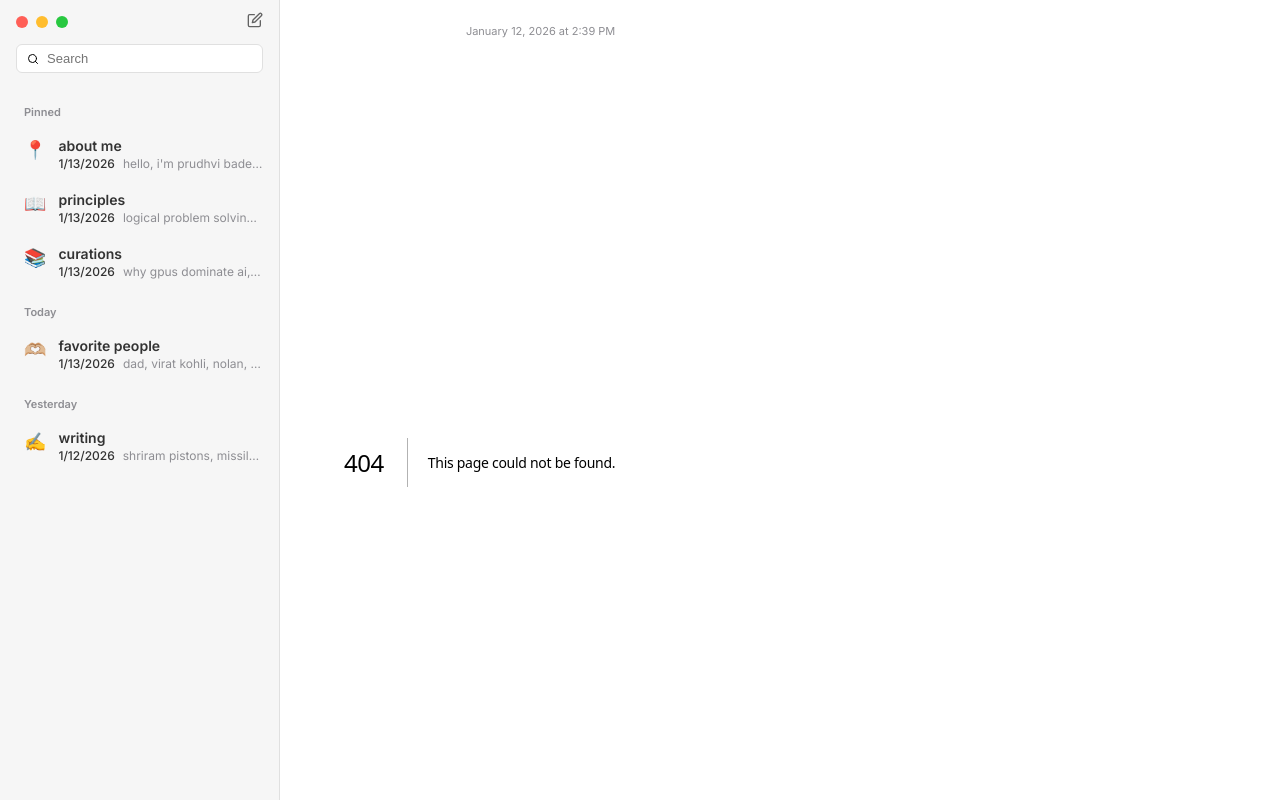
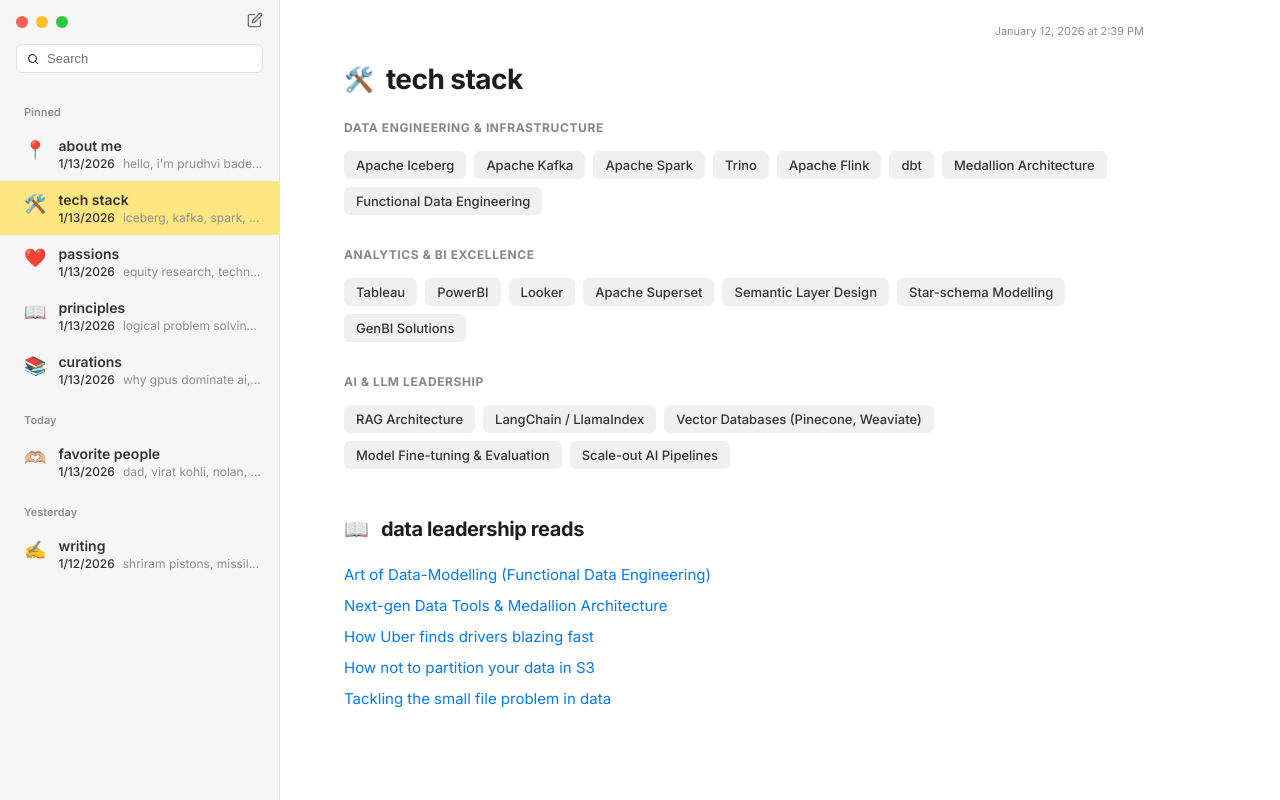
Before and after one commit to PrudhviBade/myprofile, a Next.js app: page /tech-stack in a window 1280 px wide. Before the commit this address had no page. Built offline with nearby package versions, Linux system fonts and the light colour scheme.

Commit message:
Feat: Add dedicated Tech Stack page with leadership skills and migrated data reads

```diff
--- /dev/null
+++ b/src/app/tech-stack/page.tsx
@@ -0,0 +1,84 @@
+'use client';
+
+export default function TechStack() {
+    const stacks = [
+        {
+            domain: "Data Engineering & Infrastructure",
+            techs: ["Apache Iceberg", "Apache Kafka", "Apache Spark", "Trino", "Apache Flink", "dbt", "Medallion Architecture", "Functional Data Engineering"]
+        },
+        {
+            domain: "Analytics & BI Excellence",
+            techs: ["Tableau", "PowerBI", "Looker", "Apache Superset", "Semantic Layer Design", "Star-schema Modelling", "GenBI Solutions"]
+        },
+        {
+            domain: "AI & LLM Leadership",
+            techs: ["RAG Architecture", "LangChain / LlamaIndex", "Vector Databases (Pinecone, Weaviate)", "Model Fine-tuning & Evaluation", "Scale-out AI Pipelines"]
+        }
+    ];
+
+    const dataReads = [
+        { label: "Art of Data-Modelling (Functional Data Engineering)", url: "https://maximebeauchemin.medium.com/functional-data-engineering-a-modern-paradigm-for-batch-data-processing-2327ec32c42a" },
+        { label: "Next-gen Data Tools & Medallion Architecture", url: "https://www.dataengineeringweekly.com/p/revisiting-medallion-architecture?open=false#%C2%A7tools-and-vendors-by-layer" },
+        { label: "How Uber finds drivers blazing fast", url: "https://newsletter.systemdesign.one/p/how-does-uber-find-nearby-drivers" },
+        { label: "How not to partition your data in S3", url: "https://luminousmen.substack.com/p/how-not-to-partition-data-in-s3-and?utm_campaign=post" },
+        { label: "Tackling the small file problem in data", url: "https://medium.com/henkel-data-and-analytics/tackling-the-small-files-problem-in-apache-spark-1f5837c8edca" }
+    ];
+
+    return (
+        <article>
+            <header style={{ marginBottom: '24px', display: 'flex', alignItems: 'center', gap: '12px' }}>
+                <span style={{ fontSize: '24px' }}>🛠️</span>
+                <h1 style={{ fontSize: '28px', fontWeight: 700 }}>tech stack</h1>
+            </header>
+
+            <section style={{ marginBottom: '48px' }}>
+                {stacks.map((stack, idx) => (
+                    <div key={idx} style={{ marginBottom: '32px' }}>
+                        <h3 style={{ fontSize: '12px', textTransform: 'uppercase', color: 'var(--text-secondary)', letterSpacing: '0.05em', marginBottom: '16px' }}>
+                            {stack.domain}
+                        </h3>
+                        <div style={{ display: 'flex', flexWrap: 'wrap', gap: '8px' }}>
+                            {stack.techs.map((tech, i) => (
+                                <span
+                                    key={i}
+                                    style={{
+                                        padding: '6px 12px',
+                                        backgroundColor: '#F0F0F0',
+                                        borderRadius: '6px',
+                                        fontSize: '13px',
+                                        color: '#333',
+                                        fontWeight: 500
+                                    }}
+                                >
+                                    {tech}
+                                </span>
+                            ))}
+                        </div>
+                    </div>
+                ))}
+            </section>
+
+            <header style={{ marginBottom: '24px', display: 'flex', alignItems: 'center', gap: '12px' }}>
+                <span style={{ fontSize: '20px' }}>📖</span>
+                <h2 style={{ fontSize: '20px', fontWeight: 700 }}>data leadership reads</h2>
+            </header>
+
+            <ul style={{ display: 'flex', flexDirection: 'column', gap: '12px', fontSize: '15px' }}>
+                {dataReads.map((item, i) => (
+                    <li key={i}>
+                        <a
+                            href={item.url}
+                            target="_blank"
+                            rel="noopener noreferrer"
+                            style={{ color: '#007AFF', textDecoration: 'none' }}
+                            onMouseOver={(e) => e.currentTarget.style.textDecoration = 'underline'}
+                            onMouseOut={(e) => e.currentTarget.style.textDecoration = 'none'}
+                        >
+                            {item.label}
+                        </a>
+                    </li>
+                ))}
+            </ul>
+        </article>
+    );
+}
--- a/src/components/Sidebar.tsx
+++ b/src/components/Sidebar.tsx
@@ -15,6 +15,8 @@
 
 const PINNED: NavItem[] = [
     { label: 'about me', path: '/', icon: '📍', date: '1/13/2026', preview: "hello, i'm prudhvi bade. i bridge the gap..." },
+    { label: 'tech stack', path: '/tech-stack', icon: '🛠️', date: '1/13/2026', preview: "iceberg, kafka, spark, medallion architecture..." },
+    { label: 'passions', path: '/passions', icon: '❤️', date: '1/13/2026', preview: "equity research, technical charting, and hobbies..." },
     { label: 'principles', path: '/principles', icon: '📖', date: '1/13/2026', preview: "logical problem solving, show up on time..." },
     { label: 'curations', path: '/curations', icon: '📚', date: '1/13/2026', preview: "why gpus dominate ai, swiggy's postgres scaling..." },
 ];
```
Also changed, not shown: src/app/curations/page.tsx (+0 -10 lines), src/app/page.tsx (+0 -15 lines), src/app/passions/page.tsx (added, +28 -0 lines), src/app/principles/page.tsx (+0 -14 lines).
